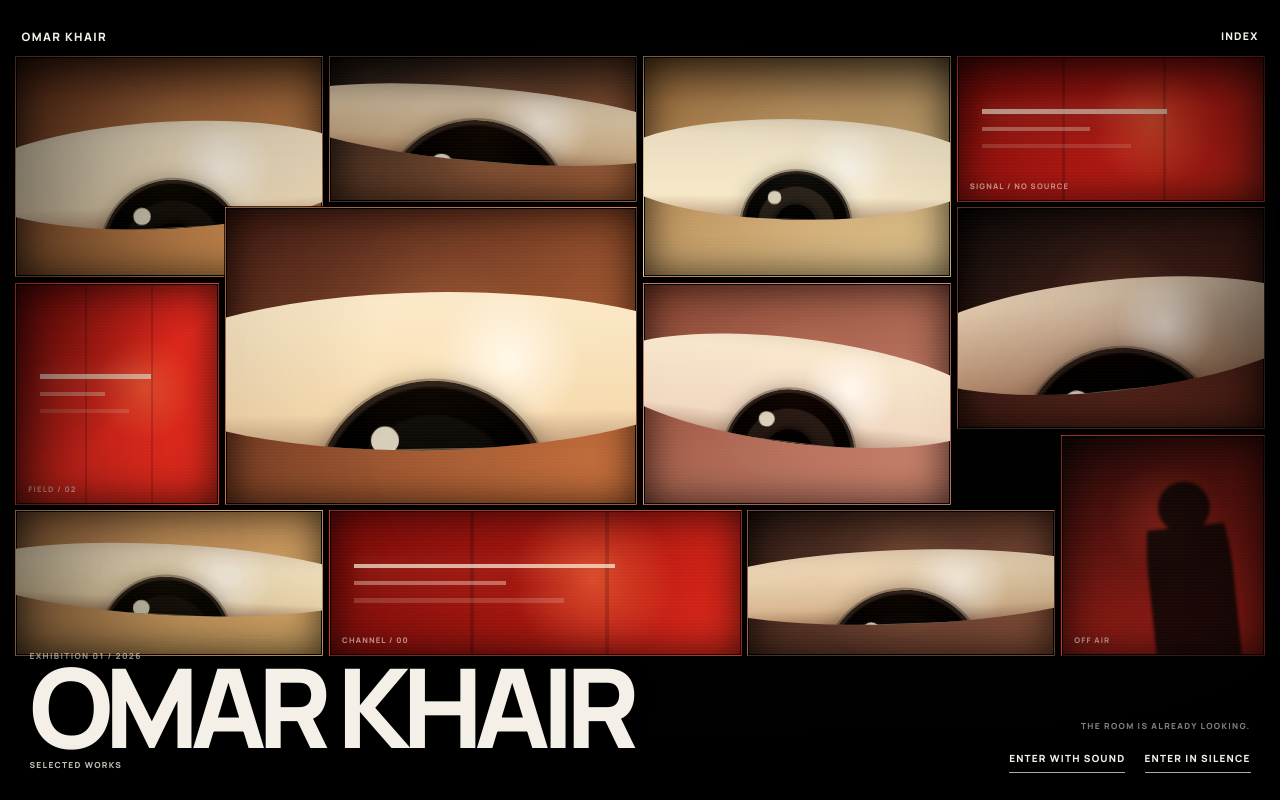
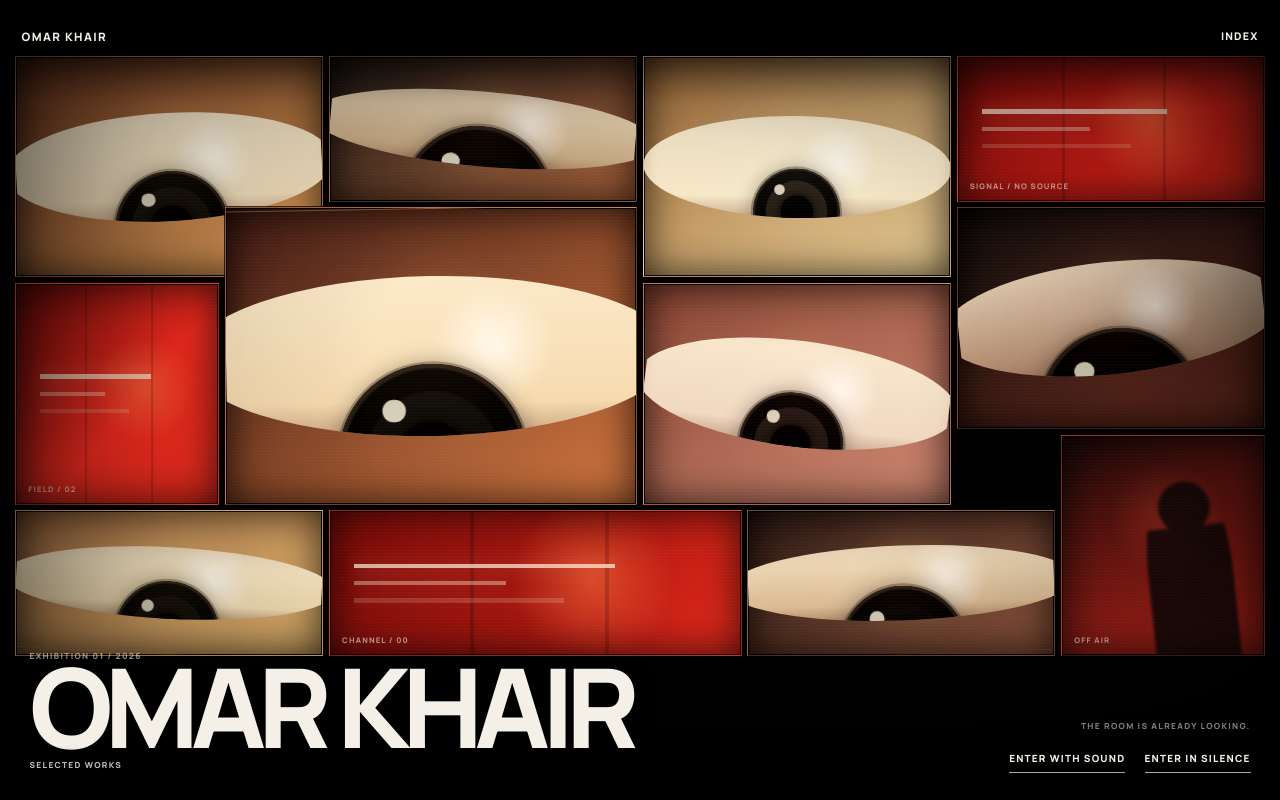
Before and after one commit to omarkhair70-droid/OMAR-KHAIR, a Next.js app: page / in a window 1280 px wide. Built offline with nearby package versions, Linux system fonts and the light colour scheme.

Commit message:
Make Wall of Eyes anatomy readable on wide CRT frames

```diff
--- a/components/opening/WallOfEyes.module.css
+++ b/components/opening/WallOfEyes.module.css
@@ -80,23 +80,22 @@
 
 .eyeStage {
   position: absolute;
-  inset: -15%;
+  inset: 0;
   overflow: hidden;
-  transform:
-    translateY(calc(var(--eye-y, 50%) - 50%))
-    rotate(var(--tilt, 0deg))
-    scale(var(--eye-scale, 1.2));
+  transform: rotate(var(--tilt, 0deg));
   transform-origin: center;
 }
 
 .eyeShape {
   position: absolute;
-  left: -5%;
-  top: 23%;
-  width: 110%;
-  height: 54%;
+  left: -7%;
+  top: 50%;
+  width: 114%;
+  height: 78%;
   overflow: hidden;
-  clip-path: ellipse(45% 34% at 50% 50%);
+  clip-path: ellipse(46% 31% at 50% 50%);
+  transform: translateY(-50%) scale(var(--eye-scale, 1));
+  transform-origin: center;
   background:
     radial-gradient(circle at 62% 46%, rgba(255,255,255,.58), transparent 17%),
     linear-gradient(180deg, #f4e5c9, var(--sclera, #d6b68f) 68%, #8c5c41 100%);
@@ -168,14 +167,14 @@
 
 .lidTop {
   top: -2%;
-  transform: translateY(-91%);
+  transform: translateY(-96%);
   transform-origin: top;
   animation-name: blinkTop;
 }
 
 .lidBottom {
   bottom: -2%;
-  transform: translateY(91%);
+  transform: translateY(96%);
   transform-origin: bottom;
   animation-name: blinkBottom;
 }
@@ -413,12 +412,12 @@
 }
 
 @keyframes blinkTop {
-  0%, 43%, 47%, 100% { transform: translateY(-91%); }
+  0%, 43%, 47%, 100% { transform: translateY(-96%); }
   45% { transform: translateY(0); }
 }
 
 @keyframes blinkBottom {
-  0%, 43%, 47%, 100% { transform: translateY(91%); }
+  0%, 43%, 47%, 100% { transform: translateY(96%); }
   45% { transform: translateY(0); }
 }
 
```
